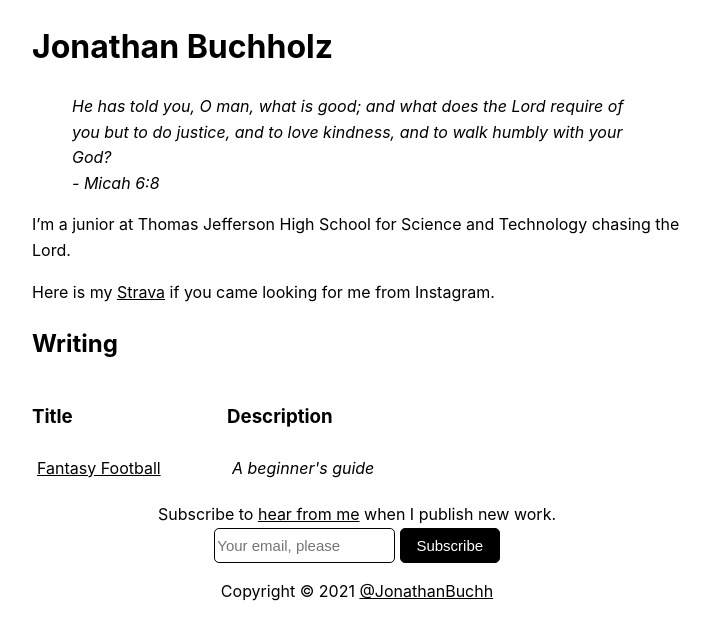
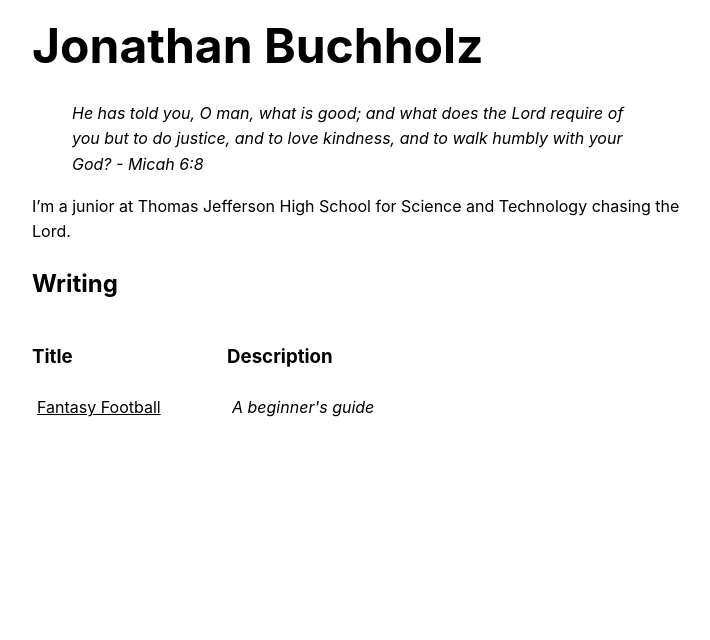
Before and after one commit to JonathanBuchh/buchh.org, a Jekyll site: the page built from index.md, in a window 1280 px wide. Shown: the top 640 px of the page, without its empty margins (283-993 px from the left). Built offline with Jekyll 4.4.1, drawn with Linux system fonts in a browser that asks for light colours.

Commit message:
Simplify

```diff
--- a/_includes/footer.html
+++ /dev/null
@@ -1,10 +0,0 @@
-<footer>
-    {% if page.title != "Email" %}
-    <label for="email">Subscribe to <a href="/email">hear from me</a> when I publish new work.</label>
-    {% endif %}
-    <form action="https://buttondown.email/api/emails/embed-subscribe/JonathanBuchh" method="post" target="_self" onsubmit="window.open('https://buttondown.email/JonathanBuchh')">
-	<input type="email" name="email" id="email" placeholder="Your email, please"/>
-	<button type="submit">Subscribe</button>
-    </form>
-    Copyright &copy; {{ site.time | date: '%Y' }} <a href="https://twitter.com/JonathanBuchh">@JonathanBuchh</a>
-</footer>
--- a/_includes/head.html
+++ b/_includes/head.html
@@ -1,30 +1,13 @@
 <meta charset="utf-8">
-<meta name="viewport" content="width=device-width, initial-scale=1">
 {% if page.title != "Jonathan Buchholz" %}
-<title>{{ site.title }} / {{ page.title }}</title>
+<title>{{ page.title }} / {{ site.title }}</title>
 {% else %}
 <title>{{ site.title }}</title>
-{% endif %}
-<meta content="{{ page.title }}" name=og:title>
 {% if page.description %}
 <meta content="{{ page.description }}" name="description">
-<meta content="{{ page.description }}" name="og:description">
 {% else %}
 <meta content="{{ site.description }}" name="description">
-<meta content="{{ site.description }}" name="og:description">
 {% endif %}
-<meta content="Jonathan Buchholz" name="author">
-<meta content="Jonathan Buchholz" name="og:author">
-<meta content="@JonathanBuchh" name="twitter:creator">
-{% if page.image %}
-<meta content="{{ site.url }}{{ page.image }}" name="og:image">
-<meta content="summary_large_image" name="twitter:card">
-{% else %}
-<meta content="{{ site.url }}/images/portrait.jpg" name="og:image">
-<meta content="summary" name="twitter:card">
+<meta name="viewport" content="width=device-width, initial-scale=1">
 {% endif %}
-<script data-goatcounter="https://jonathanbuchh.goatcounter.com/count" async src="https://gc.zgo.at/count.js"></script>
 <link href="{{ site.url }}/feed.xml" rel="alternate" type="application/rss+xml" title="Jonathan Buchholz">
-{% if page.url %}
-<link href="{{ site.url }}{{ page.url }}" rel="canonical">
-{% endif %}
--- a/_includes/header.html
+++ b/_includes/header.html
@@ -1,5 +1,6 @@
 {% if page.title != "Jonathan Buchholz" %}
-<h1><a href="/">Jonathan Buchholz</a> / {{ page.title }}</h1>
+<nav><h1><a href="/">Jonathan Buchholz</a></h1></nav>
+<h1>{{ page.title }}</h2>
 {% else %}
-<h1>Jonathan Buchholz</h1>
+<nav><h1>Jonathan Buchholz</h1></nav>
 {% endif %}
--- a/_includes/style.html
+++ b/_includes/style.html
@@ -1,16 +1,8 @@
 <style>
-:root {
-  --sans: -apple-system, BlinkMacSystemFont, Avenir Next, Avenir, Helvetica, Helvetica Neue, Ubuntu, Roboto, Noto, Arial, sans-serif;
-  --serif: "New York", "Iowan Old Style", "Apple Garamond", Baskerville, "Times New Roman", "Droid Serif", Times, "Source Serif Pro", serif, "Apple Color Emoji", "Segoe UI Emoji", "Segoe UI Symbol";
-  --mono: JetBrains Mono, San Francisco Mono, Monaco, "Consolas", "Lucida Console", "DejaVu Sans Mono", "Bitstream Vera Sans Mono", monospace;
-  --text: #000;
-  --background: #fff;
-}
-
 body {
-  background: var(--background);
-  color: var(--text);
-  font-family: var(--sans);
+  background-color:#fff;
+  color:#000;
+  font-family:-apple-system, BlinkMacSystemFont, Helvetica, sans-serif;
   max-width: 650px;
   padding-left: 20px;
   padding-right: 20px;
@@ -20,16 +12,25 @@
   line-height: 1.6;
 }
 
+nav h1 {
+  margin:0
+}
+
 a {
-  color: var(--text);
+  color:#000
+}
+
+a:visited {
+  color:#000
 }
 
 blockquote {
-  font-style: italic;
+  font-style:italic
 }
 
 img {
-  max-width: 100%;
+  max-width:100%;
+  height:auto
 }
 
 footer {
@@ -37,48 +38,30 @@
   margin-bottom: 2em;
 }
 
-form {
-  margin-bottom: 1em;
+@media screen and (max-width: 440px){
+	nav h1{
+		font-size:2em
+	}
 }
 
-button, input {
-  background: var(--text);
-  font-family: inherit;
-  font: 400 15px Arial !important;
-  padding-top: 0;
-  padding-bottom: 0;
-  font-size: 1em;
-  border: 1px var(--text);
-  border-style: solid;
-  border-radius: 5px;
-  border-style: solid;
-  border-width: 1px;
-  color: var(--background);
-  cursor: pointer;
-  height: 35px;
-  width: 100px;
-  text-align: center;
-  max-width: 100%;
-}
-
-input {
-  background: var(--background);
-  color: var(--text);
-  height: 33px;
-  width: 175px;
-  cursor: auto;
-  text-align: left;
+@media screen and (min-width: 440px){
+  nav h1 {
+    font-size:3em
+  }
 }
 
 @media (prefers-color-scheme: dark) {
-  :root {
-    --background: #000;
-    --text: #fff;
+  body {
+    background-color:#000;
+    color:#fff
   }
 
-  .invert {
-    filter: invert(1);
+  a {
+    color:#fff
   }
 
+	a:visited {
+		color:#fff
+	}
 }
 </style>
--- a/_layouts/default.html
+++ b/_layouts/default.html
@@ -10,13 +10,7 @@
 <body>
     <main>
     {% include header.html %}
-    {% if page.date %}
-    <p><time datetime="{{ page.date | %F }}">{{ page.date | date: "%b %d, %Y" }}</time></p>
-    {% endif %}
     {{ content }}
    </main>
-    {% if page.title != "Subscribed" and page.title != "Confirmed" %}
-    {% include footer.html %}
-    {% endif %}
 </body>
 </html>
--- a/index.md
+++ b/index.md
@@ -6,8 +6,6 @@
 > \- Micah 6:8
 
 I'm a junior at Thomas Jefferson High School for Science and Technology chasing the Lord.
-
-Here is my [Strava](https://strava.com/athletes/jonathanbuchh) if you came looking for me from Instagram.
 
 ## Writing
 
@@ -45,8 +43,6 @@
   .writing > .description {
     padding-bottom: 10px;
   }
-
-
 }
 
 </style>
@@ -55,6 +51,6 @@
 <h3>Description</h3>
     {% for post in site.posts %}
     <p><a href="{{ post.url }}">{{ post.title }}</a></p>
-    <p class="description"><em><a href="{{ post.url }}">{{ post.description }}</a></em></p>
+    <p class="description"><em>{{ post.description }}</em></p>
     {% endfor %}
 </div>
```
Also changed, not shown: _pages/confirmed.md (deleted, +0 -6 lines), _pages/email.md (deleted, +0 -6 lines), _pages/subscribed.md (deleted, +0 -6 lines), _posts/2021-08-26-fantasy-football.md (+2 -7 lines), sitemap.xml (deleted, +0 -31 lines).
